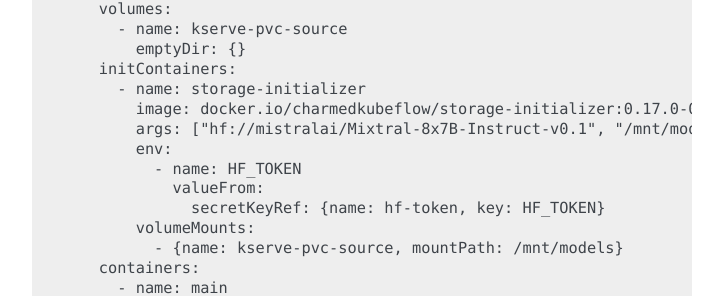
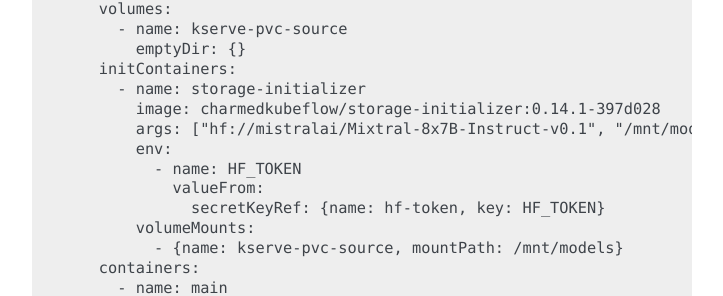
Before and after one commit to canonical/kserve-operators, a Sphinx documentation site: the page built from docs/how-to/run-a-model/custom-llminferenceservice.rst, in a window 1280 px wide and 1400 px high, scrolled down 748 px. Shown: the part 558-854 px from the top of the window, without its empty margins (388-1111 px from the left). Built offline with Sphinx 7.4.7, drawn with Linux system fonts in a browser that asks for light colours; some of the changed text lies outside the part shown.

Commit message:
Change storage_initializer_image to version 0.14.1
Updated storage_initializer_image reference to version 0.14.1.

Co-authored-by: Copilot Autofix powered by AI <175728472+Copilot@users.noreply.github.com>
Signed-off-by: Manos Vlassis <57320708+mvlassis@users.noreply.github.com>

```diff
--- a/docs/reuse/substitutions.txt
+++ b/docs/reuse/substitutions.txt
@@ -20,4 +20,4 @@
 .. Images the charms render by default; keep in sync with charms/*/src/default-custom-images.json.
 
 .. |vllm_gpu_image| replace:: docker.io/charmedkubeflow/vllm-cuda-gpu:0.19.0-fb65d6a-20260924131041
-.. |storage_initializer_image| replace:: docker.io/charmedkubeflow/storage-initializer:0.17.0-07d37fb
+.. |storage_initializer_image| replace:: charmedkubeflow/storage-initializer:0.14.1-397d028
```
